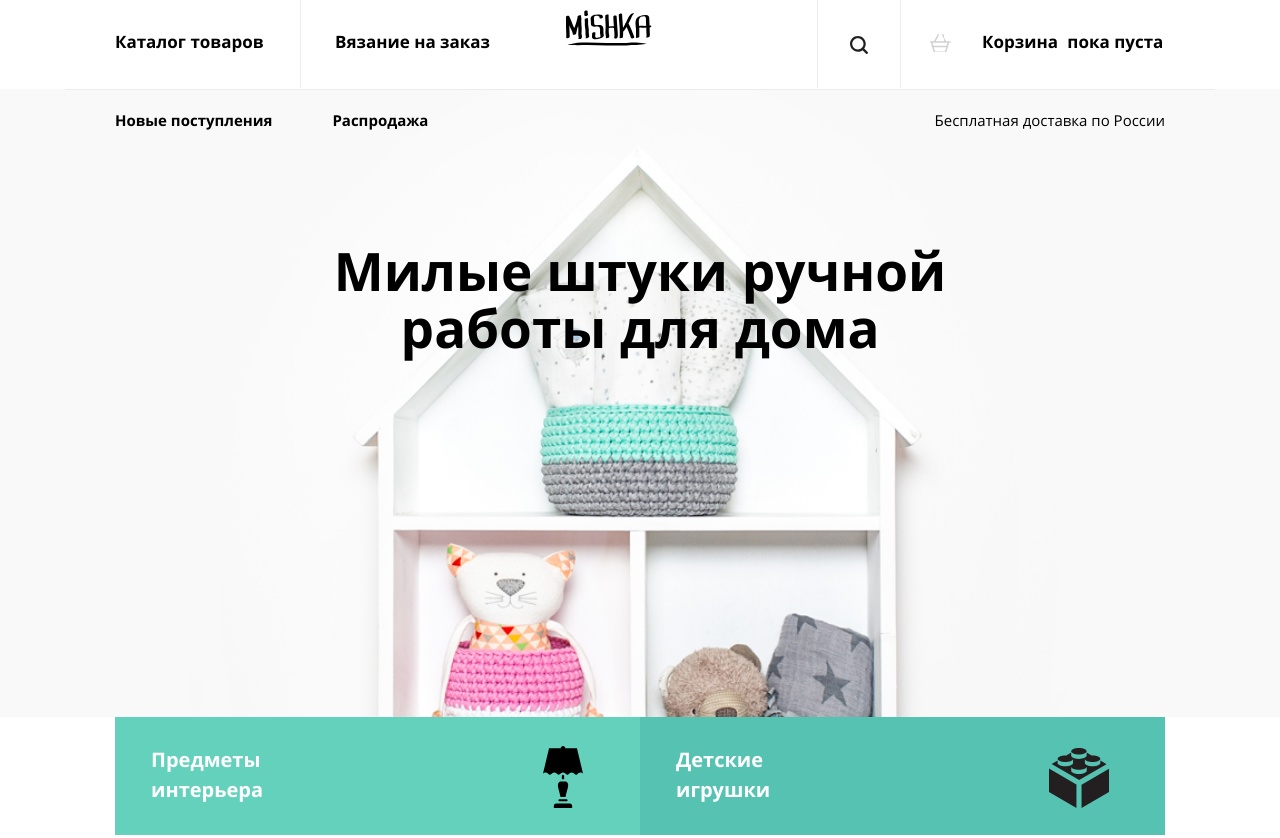
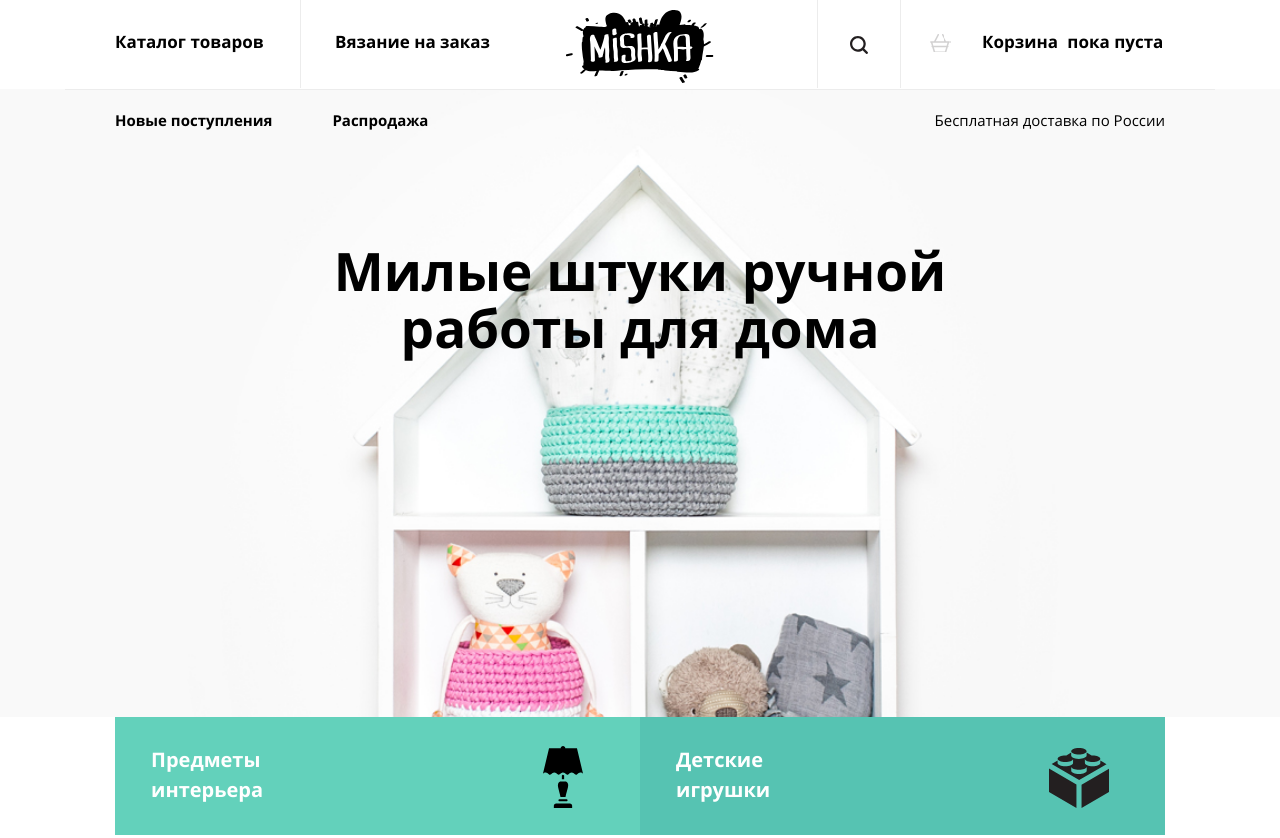
Before and after one commit to emptyform/285159-mishka, a website: page index.html in a window 1280 px wide. Shown: the top 838 px of the page. Drawn offline with nearby package versions, Linux system fonts and the light colour scheme; files that its build step writes are made by us from their sources.

Commit message:
Адаптивный логотип

```diff
--- a/index.html
+++ b/index.html
@@ -12,7 +12,11 @@
       <div class="page-header__wrapper">
         <div class="page-header__inner">
           <a class="page-header__logo" title="Mishka" tabindex="0">
-            <img src="img/logo-mobile.svg" width="86" height="36" alt="Mishka">
+            <picture>
+              <source media="(min-width: 1150px)" srcset="img/logo-desktop.svg">
+              <source media="(min-width: 768px)" srcset="img/logo-tablet.svg">
+              <img src="img/logo-mobile.svg" alt="Mishka">
+            </picture>
           </a>
           <button class="page-header__toggle" type="button">Открыть меню</button>
         </div>
--- a/sass/blocks/page-header.scss
+++ b/sass/blocks/page-header.scss
@@ -29,8 +29,6 @@
 }
 .page-header__logo img {
   display: block;
-  width: 86px;
-  height: 36px;
 }
 .page-header__toggle {
   position: absolute;
```
Also changed, not shown: catalog.html (+5 -1 lines), form.html (+5 -1 lines).
